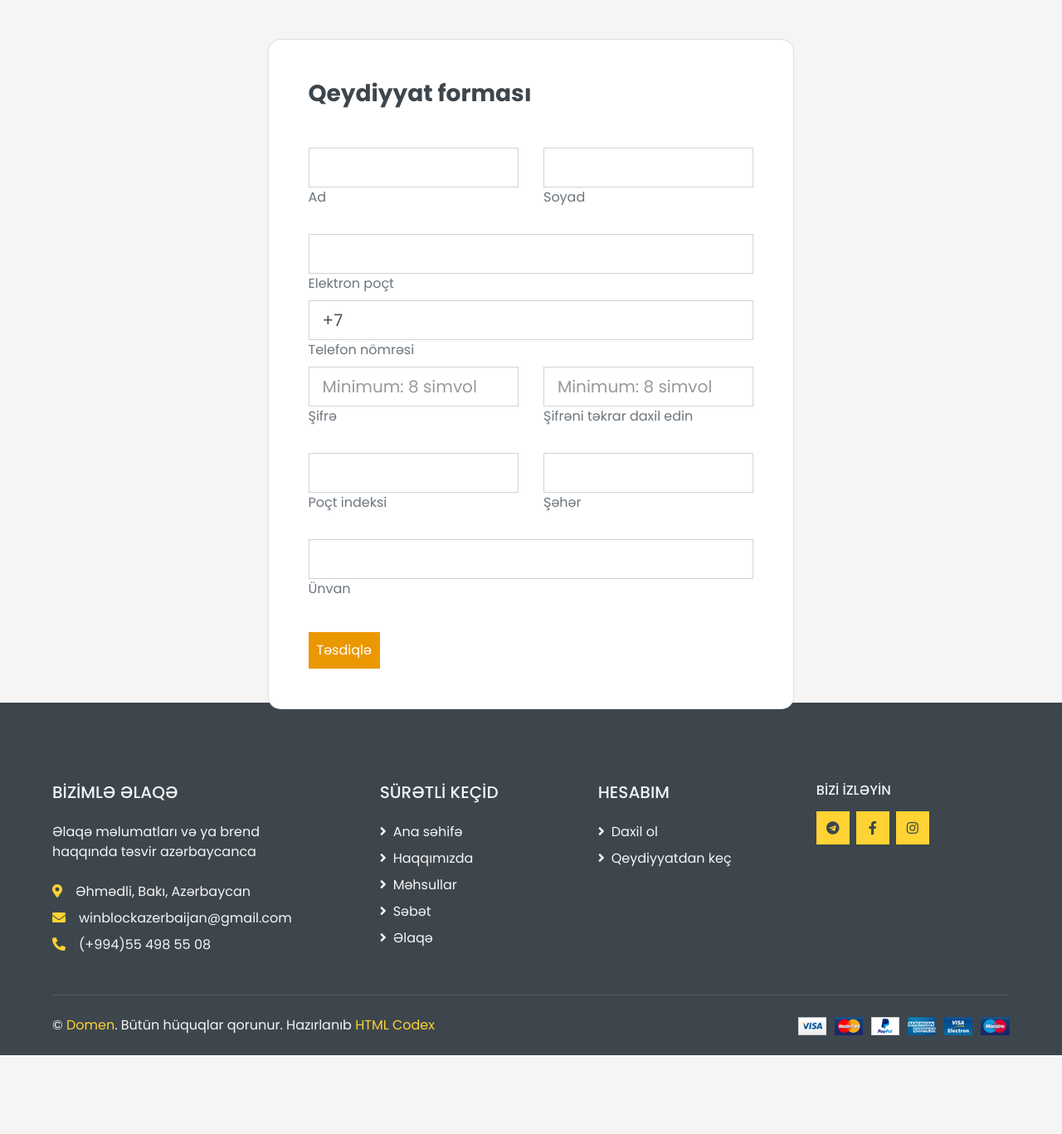
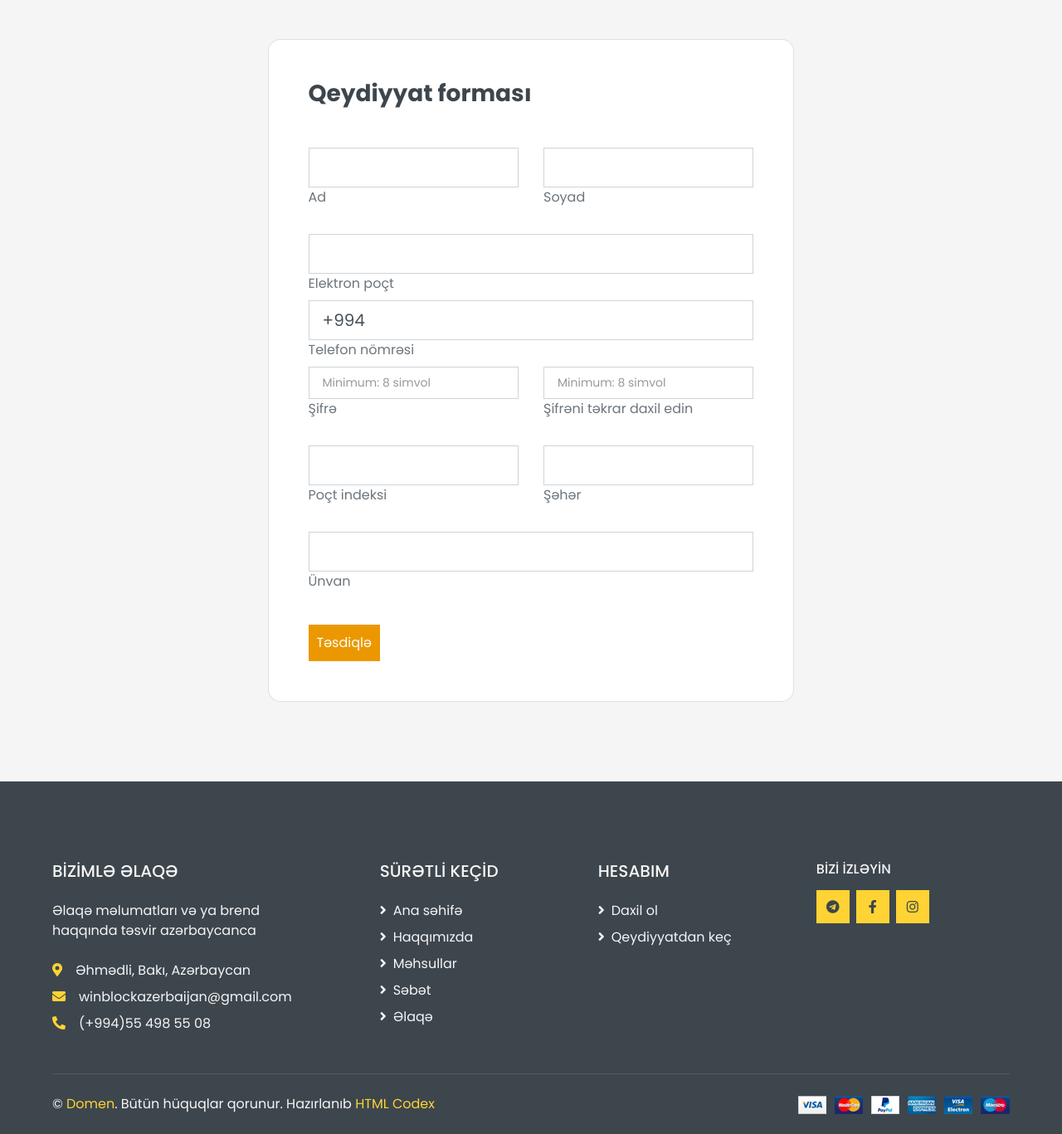
Before and after one commit to IIISRO/winblockaz, a Django app: page /register/ in a window 1280 px wide. Shown: the part 342-1709 px from the top of the page at 83% size. Before the commit the page ends 1614 px from the top, so only its background shows below. Run offline with Django 5.2, Linux system fonts and the light colour scheme; data that the repository does not hold is empty; some libraries are stand-ins or nearby versions.

Commit message:
initial commit

```diff
--- a/account/templates/cart.html
+++ b/account/templates/cart.html
@@ -5,8 +5,8 @@
     <div class="row px-xl-5">
         <div class="col-12">
             <nav class="breadcrumb bg-light mb-30">
-                <a class="breadcrumb-item text-dark" href="#">Ana səhifə</a>
-                <a class="breadcrumb-item text-dark" href="#">Mağaza</a>
+                <a class="breadcrumb-item text-dark" href="{% url 'core:home'%}">Ana səhifə</a>
+                <a class="breadcrumb-item text-dark" href="{% url 'product:shop'%}">Mağaza</a>
                 <span class="breadcrumb-item active">Səbət</span>
             </nav>
         </div>
--- a/account/templates/forget_password.html
+++ b/account/templates/forget_password.html
@@ -30,8 +30,8 @@
     <div class="row px-xl-5">
         <div class="col-12">
             <nav class="breadcrumb bg-light mb-30">
-                <a class="breadcrumb-item text-dark" href="#">Ana səhifə</a>
-                <a class="breadcrumb-item text-dark" href="#">Hesab</a>
+                <a class="breadcrumb-item text-dark" href="{% url 'core:home'%}">Ana səhifə</a>
+                <a class="breadcrumb-item text-dark" href="{% url 'account:login'%}">Hesab</a>
                 <span class="breadcrumb-item active">Şifrəni unutmusunuz</span>
             </nav>
         </div>
--- a/account/templates/login.html
+++ b/account/templates/login.html
@@ -30,8 +30,8 @@
     <div class="row px-xl-5">
         <div class="col-12">
             <nav class="breadcrumb bg-light mb-30">
-                <a class="breadcrumb-item text-dark" href="#">Ana səhifə</a>
-                <a class="breadcrumb-item text-dark" href="#">Hesab</a>
+                <a class="breadcrumb-item text-dark" href="{% url 'core:home'%}">Ana səhifə</a>
+                <a class="breadcrumb-item text-dark" href="{% url 'account:login'%}">Hesab</a>
                 <span class="breadcrumb-item active">Giriş</span>
             </nav>
         </div>
--- a/account/templates/register.html
+++ b/account/templates/register.html
@@ -9,9 +9,11 @@
         padding-left: .75em;
         padding-right: .75em;
     }
+
     .card-registration .select-arrow {
         top: 13px;
     }
+
     #submit {
         border: none;
         background-color: rgb(235, 152, 0);
@@ -19,6 +21,7 @@
         padding: 10px;
         transition: all ease 1s;
     }
+
     #submit:focus {
         background-color: rgb(255, 169, 56)
     }
@@ -30,15 +33,15 @@
     <div class="row px-xl-5">
         <div class="col-12">
             <nav class="breadcrumb bg-light mb-30">
-                <a class="breadcrumb-item text-dark" href="#">Ana səhifə</a>
-                <a class="breadcrumb-item text-dark" href="#">Hesab</a>
+                <a class="breadcrumb-item text-dark" href="{% url 'core:home'%}">Ana səhifə</a>
+                <a class="breadcrumb-item text-dark" href="{% url 'account:login'%}">Hesab</a>
                 <span class="breadcrumb-item active">Qeydiyyat forması</span>
             </nav>
         </div>
     </div>
 </div>
 
-<section class="vh-100 gradient-custom">
+<section class="gradient-custom">
     <div class="container py-5 h-100">
         <div class="row justify-content-center align-items-center h-100">
             <div class="col-12 col-lg-9 col-xl-7">
@@ -50,13 +53,15 @@
                         <div class="row">
                             <div class="col-md-6 mb-4">
                                 <div data-mdb-input-init class="form-outline">
-                                    <input required type="text" id="firstName" class="only-letters form-control form-control-lg" />
+                                    <input required type="text" id="firstName"
+                                        class="only-letters form-control form-control-lg" />
                                     <label class="form-label" for="firstName">Ad</label>
                                 </div>
                             </div>
                             <div class="col-md-6 mb-4">
                                 <div data-mdb-input-init class="form-outline">
-                                    <input required type="text" id="lastName" class="only-letters form-control form-control-lg" />
+                                    <input required type="text" id="lastName"
+                                        class="only-letters form-control form-control-lg" />
                                     <label class="form-label" for="lastName">Soyad</label>
                                 </div>
                             </div>
@@ -65,7 +70,8 @@
                         <div class="row">
                             <div class="col">
                                 <div data-mdb-input-init class="form-outline">
-                                    <input required type="email" id="emailAddress" class="form-control form-control-lg" />
+                                    <input required type="email" id="emailAddress"
+                                        class="form-control form-control-lg" />
                                     <label class="form-label" for="emailAddress">Elektron poçt</label>
                                 </div>
                             </div>
@@ -74,7 +80,8 @@
                         <div class="row">
                             <div class="col">
                                 <div data-mdb-input-init class="form-outline">
-                                    <input required type="tel" placeholder="+7(___) ___-__-__" maxlength="18" id="phone" class="form-control form-control-lg" />
+                                    <input required type="tel" placeholder="+7(___) ___-__-__" maxlength="18" id="phone"
+                                        class="form-control form-control-lg" />
                                     <label class="form-label" for="phone">Telefon nömrəsi</label>
                                 </div>
                             </div>
@@ -83,13 +90,15 @@
                         <div class="row">
                             <div class="col-md-6 mb-4">
                                 <div data-mdb-input-init class="form-outline">
-                                    <input required type="password" placeholder="Minimum: 8 simvol" id="pass" class="form-control form-control-lg" />
+                                    <input required type="password" style="font-size: 14px !important;" placeholder="Minimum: 8 simvol" id="pass"
+                                        class="form-control form-control-lg" />
                                     <label class="form-label" for="pass">Şifrə</label>
                                 </div>
                             </div>
                             <div class="col-md-6 mb-4">
                                 <div data-mdb-input-init class="form-outline">
-                                    <input required type="password" placeholder="Minimum: 8 simvol" id="rPass" class="form-control form-control-lg" />
+                                    <input required type="password" style="font-size: 14px !important;" placeholder="Minimum: 8 simvol" id="rPass"
+                                        class="form-control form-control-lg" />
                                     <label class="form-label" for="rPass">Şifrəni təkrar daxil edin</label>
                                 </div>
                             </div>
@@ -98,13 +107,15 @@
                         <div class="row">
                             <div class="col-md-6 mb-4">
                                 <div data-mdb-input-init class="form-outline">
-                                    <input maxlength="6" required type="text" id="post" class="form-control form-control-lg" />
+                                    <input maxlength="6" required type="text" id="post"
+                                        class="form-control form-control-lg" />
                                     <label class="form-label" for="post">Poçt indeksi</label>
                                 </div>
                             </div>
                             <div class="col-md-6 mb-4">
                                 <div data-mdb-input-init class="form-outline">
-                                    <input required type="text" id="city" class="only-letters form-control form-control-lg" />
+                                    <input required type="text" id="city"
+                                        class="only-letters form-control form-control-lg" />
                                     <label class="form-label" for="city">Şəhər</label>
                                 </div>
                             </div>
@@ -113,7 +124,8 @@
                         <div class="row">
                             <div class="col">
                                 <div data-mdb-input-init class="form-outline">
-                                    <input required type="tel" id="address" class="only-cyrillic-and-digits form-control form-control-lg" />
+                                    <input required type="tel" id="address"
+                                        class="only-cyrillic-and-digits form-control form-control-lg" />
                                     <label class="form-label" for="address">Ünvan</label>
                                 </div>
                             </div>
@@ -130,7 +142,8 @@
     </div>
 </section>
 
-<div class="modal fade" id="exampleModalLong" tabindex="-1" role="dialog" aria-labelledby="exampleModalLongTitle" aria-hidden="true">
+<div class="modal fade" id="exampleModalLong" tabindex="-1" role="dialog" aria-labelledby="exampleModalLongTitle"
+    aria-hidden="true">
     <div class="modal-dialog" role="document">
         <div class="modal-content">
             <div class="modal-header">
@@ -144,7 +157,8 @@
     </div>
 </div>
 
-<div class="modal fade" id="wrongPassModal" tabindex="-1" role="dialog" aria-labelledby="wrongPassModalTitle" aria-hidden="true">
+<div class="modal fade" id="wrongPassModal" tabindex="-1" role="dialog" aria-labelledby="wrongPassModalTitle"
+    aria-hidden="true">
     <div class="modal-dialog" role="document">
         <div class="modal-content">
             <div class="modal-header">
@@ -158,7 +172,8 @@
     </div>
 </div>
 
-<div class="modal fade" id="existsUserModal" tabindex="-1" role="dialog" aria-labelledby="existsUserModalTitle" aria-hidden="true">
+<div class="modal fade" id="existsUserModal" tabindex="-1" role="dialog" aria-labelledby="existsUserModalTitle"
+    aria-hidden="true">
     <div class="modal-dialog" role="document">
         <div class="modal-content">
             <div class="modal-header">
@@ -197,41 +212,42 @@
         });
         var phone = $('#phone');
 
-        if (!phone.val() || !phone.val().match(/^\+7/)) {
-            phone.val('+7 ');
+        if (!phone.val() || !phone.val().match(/^\+994/)) {
+            phone.val('+994 ');
         }
+
 
         phone.on('input paste', function () {
             var val = $(this).val();
 
-            var digits = val.replace(/\D/g, '').replace(/^7/, '');
+            var digits = val.replace(/\D/g, '').replace(/^994/, '');
 
-            digits = digits.substring(0, 10);
+            digits = digits.substring(0, 9); // Azərbaycanda mobil nömrə 9 rəqəmdir (xx xxx xx xx)
 
-            var formatted = '+7 ';
-            if (digits.length > 0) formatted += '(' + digits.substring(0, 3);
-            if (digits.length >= 3) formatted += ') ' + digits.substring(3, 6);
-            if (digits.length >= 6) formatted += '-' + digits.substring(6, 8);
-            if (digits.length >= 8) formatted += '-' + digits.substring(8, 10);
+            var formatted = '+994 ';
+            if (digits.length > 0) formatted += '(' + digits.substring(0, 2);
+            if (digits.length >= 2) formatted += ') ' + digits.substring(2, 5);
+            if (digits.length >= 5) formatted += '-' + digits.substring(5, 7);
+            if (digits.length >= 7) formatted += '-' + digits.substring(7, 9);
 
             $(this).val(formatted);
+        });
 
-
-        });
 
         phone.on('keydown', function (e) {
             var pos = this.selectionStart;
 
-            if (pos <= 3) {
+            if (pos <= 5) {
                 if (e.key === 'Backspace' || e.key === 'Delete') {
                     e.preventDefault();
                 }
             }
         });
 
+
         phone.on('blur', function () {
-            if (!$(this).val().match(/^\+7/)) {
-                $(this).val('+7 ');
+            if (!$(this).val().match(/^\+994/)) {
+                $(this).val('+994 ');
             }
         });
         $(function () {
@@ -264,10 +280,10 @@
         var post = $("#post").val()
         var city = $("#city").val()
         var address = $("#address").val()
-        if(firstName && lastName && phone.length===18 && post.length===6 && city && address && isValidEmail(email)){
+        if (firstName && lastName && phone.length === 18 && post.length === 6 && city && address && isValidEmail(email)) {
 
 
-            if(pass.length >= 8 && pass === rpass){
+            if (pass.length >= 8 && pass === rpass) {
 
                 fetch("{% url 'account:register' %}", {
                     method: "POST",
@@ -292,19 +308,19 @@
                         console.log(response)
                         if (!response.ok) {
                             $("#existsUserModal").modal('show')
-                            setTimeout(function() {
+                            setTimeout(function () {
                                 location.reload();
                             }, 2000);
-                        }else{
-                          location='{% url "account:login" %}'
+                        } else {
+                            location = '{% url "account:login" %}'
                         }
                     })
                     .finally(() => {
                     });
-            }else{
+            } else {
                 $("#wrongPassModal").modal('show')
             }
-        }else{
+        } else {
             $("#exampleModalLong").modal('show')
         }
 
--- a/account/templates/reset_password.html
+++ b/account/templates/reset_password.html
@@ -31,8 +31,8 @@
   <div class="row px-xl-5">
     <div class="col-12">
       <nav class="breadcrumb bg-light mb-30">
-        <a class="breadcrumb-item text-dark" href="#">Ana səhifə</a>
-        <a class="breadcrumb-item text-dark" href="#">Hesab</a>
+        <a class="breadcrumb-item text-dark" href="{% url 'core:home'%}">Ana səhifə</a>
+        <a class="breadcrumb-item text-dark" href="{% url 'account:login'%}">Hesab</a>
         <span class="breadcrumb-item active">Şifrəni bərpa etmək</span>
       </nav>
     </div>
--- a/core/templates/contact.html
+++ b/core/templates/contact.html
@@ -6,7 +6,7 @@
     <div class="row px-xl-5">
         <div class="col-12">
             <nav class="breadcrumb bg-light mb-30">
-                <a class="breadcrumb-item text-dark" href="#">Ana səhifə</a>
+                <a class="breadcrumb-item text-dark" href="{% url 'core:home'%}">Ana səhifə</a>
                 <span class="breadcrumb-item active">Əlaqə</span>
             </nav>
         </div>
--- a/core/templates/dealer_list.html
+++ b/core/templates/dealer_list.html
@@ -8,7 +8,7 @@
   <div class="row px-xl-5">
     <div class="col-12">
       <nav class="breadcrumb bg-light mb-30">
-        <a class="breadcrumb-item text-dark" href="#">Ana səhifə</a>
+        <a class="breadcrumb-item text-dark" href="{% url 'core:home'%}">Ana səhifə</a>
         <span class="breadcrumb-item active">Dilerlərin siyahısı</span>
       </nav>
     </div>
--- a/product/templates/detail.html
+++ b/product/templates/detail.html
@@ -6,8 +6,8 @@
     <div class="row px-xl-5">
         <div class="col-12">
             <nav class="breadcrumb bg-light mb-30">
-                <a class="breadcrumb-item text-dark" href="#">Ana səhifə</a>
-                <a class="breadcrumb-item text-dark" href="#">Mağaza</a>
+                <a class="breadcrumb-item text-dark" href="{% url 'core:home'%}">Ana səhifə</a>
+                <a class="breadcrumb-item text-dark" href="{% url 'product:shop'%}">Mağaza</a>
                 <span class="breadcrumb-item active">{{product.title}}</span>
             </nav>
         </div>
```
Also changed, not shown: core/templates/about.html (+11 -0 lines), product/templates/shop.html (+26 -6 lines). Lines whose indentation alone changed are shown as unchanged.
